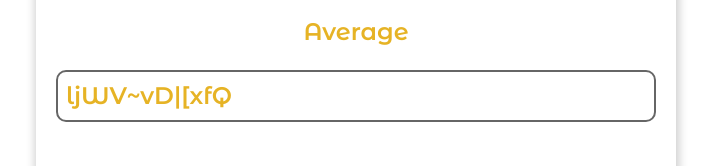
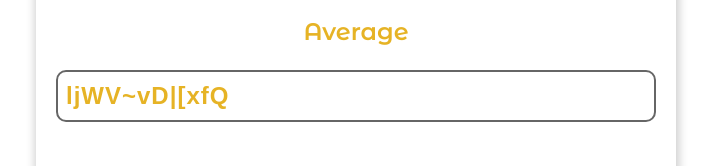
Before and after one commit to ZaidRasheed/password-generator-react, a React (Create React App) app: page / in a window 1280 px wide. Shown: the part 205-371 px from the top of the page, without its empty margins (284-997 px from the left). Built offline with nearby package versions, Linux system fonts and the light colour scheme.

Commit message:
password font change

```diff
--- a/src/components/App.css
+++ b/src/components/App.css
@@ -75,6 +75,8 @@ input[type=range]::-webkit-slider-thumb {
   text-overflow: ellipsis;
   max-width: 600px;
   font-size: 1.5rem;
+  font-family: sans-serif;
+  letter-spacing: 1px;
 }
 .buttons{
   width: 150px;
```
